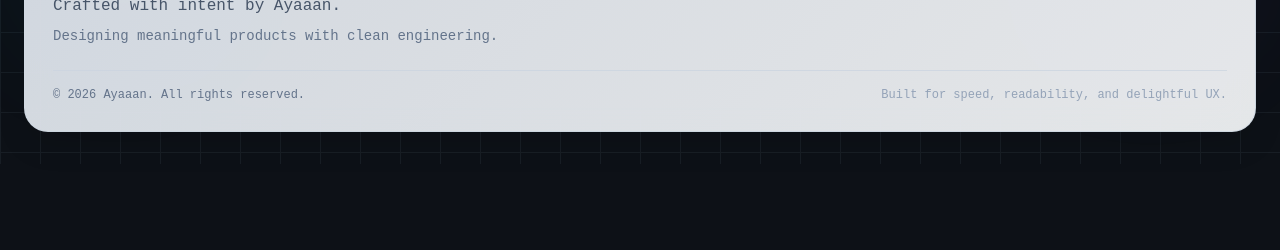
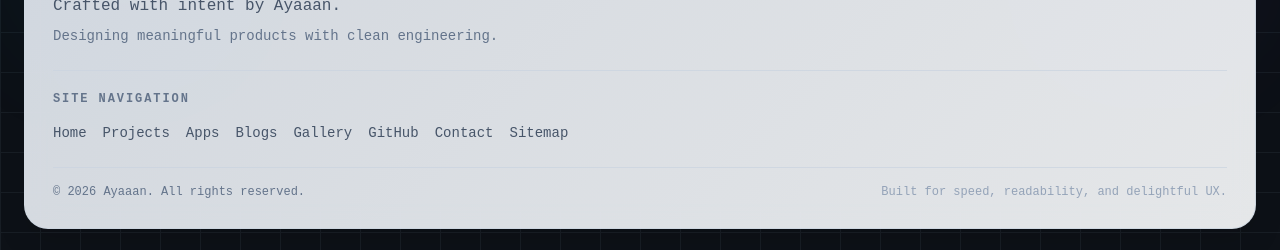
Before and after one commit to aiyu-ayaan/Aiyu, a Next.js app: page / in a window 1280 px wide. Shown: the part 3528-3778 px from the top of the page. Before the commit the page ends 3692 px from the top, so only its background shows below. Built offline with nearby package versions, Linux system fonts and the light colour scheme; no server answers; the database is empty.

Commit message:
feat: implement site-wide HTML sitemap and add dynamic footer component

```diff
--- /dev/null
+++ b/src/app/(site)/sitemap/page.js
@@ -0,0 +1,106 @@
+import Link from "next/link";
+import { getBlogSlugs, getPublishedBlogSlugs, getProjectsData, getDeploymentsData, getConfigData } from "@/lib/dataFetchers";
+import { getSiteUrl } from "@/lib/siteUrl";
+
+export const revalidate = 3600;
+
+export async function generateMetadata() {
+    const config = await getConfigData();
+    const baseName = config?.siteTitle || config?.logoText || 'Portfolio';
+    return {
+        title: `${baseName} | HTML Sitemap`,
+        description: `Complete HTML Sitemap of ${baseName} covering all projects, blogs, apps, and pages.`,
+        robots: {
+            index: true,
+            follow: true,
+        },
+        alternates: {
+            canonical: `${getSiteUrl()}/sitemap`,
+        },
+    };
+}
+
+export default async function SitemapPage() {
+    const [blogs, projects, apps] = await Promise.all([
+        getPublishedBlogSlugs(),
+        getProjectsData(),
+        getDeploymentsData()
+    ]);
+
+    const mainPages = [
+        { name: 'Home', href: '/' },
+        { name: 'Projects', href: '/projects' },
+        { name: 'Apps', href: '/apps' },
+        { name: 'Blogs', href: '/blogs' },
+        { name: 'Gallery', href: '/gallery' },
+        { name: 'GitHub', href: '/github' },
+        { name: 'Contact Us', href: '/contact-us' }
+    ];
+
+    return (
+        <div className="mx-auto max-w-4xl px-4 py-12 lg:px-8">
+            <header className="mb-12 border-b pb-8" style={{ borderColor: 'var(--border-primary)' }}>
+                <h1 className="text-4xl font-bold tracking-tight" style={{ color: 'var(--text-primary)' }}>
+                    HTML Sitemap
+                </h1>
+                <p className="mt-2 text-lg" style={{ color: 'var(--text-secondary)' }}>
+                    A complete overview of all public pages on this site.
+                </p>
+            </header>
+
+            <div className="grid grid-cols-1 gap-12 md:grid-cols-2">
+                <section>
+                    <h2 className="mb-4 text-2xl font-bold" style={{ color: 'var(--text-primary)' }}>Main Pages</h2>
+                    <ul className="space-y-3">
+                        {mainPages.map(page => (
+                            <li key={page.href}>
+                                <Link href={page.href} className="text-lg font-medium hover:underline" style={{ color: 'var(--accent-cyan)' }}>
+                                    {page.name}
+                                </Link>
+                            </li>
+                        ))}
+                    </ul>
+                </section>
+
+                <section>
+                    <h2 className="mb-4 text-2xl font-bold" style={{ color: 'var(--text-primary)' }}>Apps & Deployments</h2>
+                    <ul className="space-y-2">
+                        {apps?.map(app => (
+                            <li key={app.slug}>
+                                <Link href={`/apps/${app.slug}`} className="hover:underline" style={{ color: 'var(--text-secondary)' }}>
+                                    {app.name}
+                                </Link>
+                            </li>
+                        ))}
+                    </ul>
+                </section>
+
+                <section>
+                    <h2 className="mb-4 text-2xl font-bold" style={{ color: 'var(--text-primary)' }}>Projects</h2>
+                    <ul className="space-y-2">
+                        {projects?.map(project => (
+                            <li key={project.slug}>
+                                <Link href={`/projects/${project.slug}`} className="hover:underline" style={{ color: 'var(--text-secondary)' }}>
+                                    {project.name}
+                                </Link>
+                            </li>
+                        ))}
+                    </ul>
+                </section>
+
+                <section>
+                    <h2 className="mb-4 text-2xl font-bold" style={{ color: 'var(--text-primary)' }}>Blog Posts</h2>
+                    <ul className="space-y-2 list-disc pl-5">
+                        {blogs?.map(slug => (
+                            <li key={slug} className="marker:text-slate-600">
+                                <Link href={`/blogs/${slug}`} className="hover:underline break-words" style={{ color: 'var(--text-secondary)' }}>
+                                    {slug.replace(/-/g, ' ')}
+                                </Link>
+                            </li>
+                        ))}
+                    </ul>
+                </section>
+            </div>
+        </div>
+    );
+}
--- a/src/app/components/Footer.js
+++ b/src/app/components/Footer.js
@@ -223,6 +223,38 @@ export default function Footer({ socialData, name, config, packageVersion }) {
                 </div>
 
                 <div
+                    className="mt-6 flex flex-col gap-2 border-t pt-5 text-sm"
+                    style={{
+                        borderColor: 'color-mix(in srgb, var(--border-secondary) 72%, transparent)',
+                    }}
+                >
+                    <p className="mb-2 text-xs font-semibold uppercase tracking-[0.16em]" style={{ color: 'var(--text-tertiary)' }}>
+                        Site Navigation
+                    </p>
+                    <div className="flex flex-wrap gap-x-4 gap-y-2">
+                        {[
+                            { name: 'Home', href: '/' },
+                            { name: 'Projects', href: '/projects' },
+                            { name: 'Apps', href: '/apps' },
+                            { name: 'Blogs', href: '/blogs' },
+                            { name: 'Gallery', href: '/gallery' },
+                            { name: 'GitHub', href: '/github' },
+                            { name: 'Contact', href: '/contact-us' },
+                            { name: 'Sitemap', href: '/sitemap' }
+                        ].map(link => (
+                            <Link
+                                key={link.name}
+                                href={link.href}
+                                className="font-medium hover:underline transition-all"
+                                style={{ color: 'var(--text-secondary)' }}
+                            >
+                                {link.name}
+                            </Link>
+                        ))}
+                    </div>
+                </div>
+
+                <div
                     className="mt-6 flex flex-col gap-2 border-t pt-4 text-xs sm:flex-row sm:items-center sm:justify-between"
                     style={{
                         borderColor: 'color-mix(in srgb, var(--border-secondary) 72%, transparent)',
```
